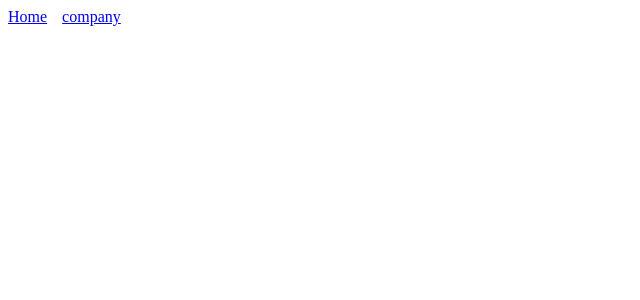
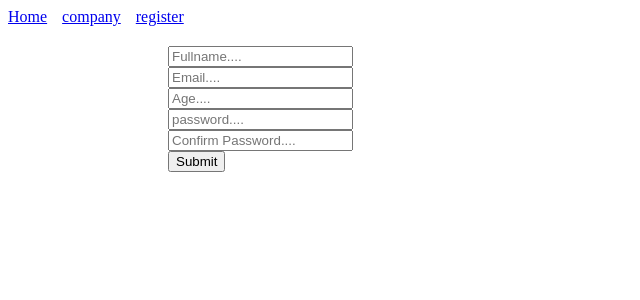
Before and after one commit to mphoChuene/React-practice, a React (Vite) app: page /register in a window 1280 px wide. Before the commit this address had no page. Shown: the top 300 px of the page, without its empty margins (0-640 px from the left). Built offline with nearby package versions, Linux system fonts and the light colour scheme.

Commit message:
react-hook-form inprogress

```diff
--- a/package.json
+++ b/package.json
@@ -15,7 +15,9 @@
     "react": "^18.2.0",
     "react-axios": "^2.0.6",
     "react-dom": "^18.2.0",
-    "react-router-dom": "^6.15.0"
+    "react-hook-form": "^7.45.4",
+    "react-router-dom": "^6.15.0",
+    "yup": "^1.2.0"
   },
   "devDependencies": {
     "@types/react": "^18.2.15",
--- a/src/components/React-forms/Form.jsx
+++ b/src/components/React-forms/Form.jsx
@@ -1,14 +1,19 @@
 import React from 'react'
+import {useForm} from 'react-hook-form'
 
 const Form = () => {
+  const {register,handleSubmit}= useForm()
+  const onSubmit = ()=>{
+    console.log('hellow world!')
+  }
   return (
     <div>
-        <form>
-            <input type="text" placeholder='Fullname....'/>
-            <input type="text" placeholder='Email....'/>
-            <input type="text" placeholder='Age....'/>
-            <input type="password" placeholder='password....'/>
-            <input type="password" placeholder='Confirm Password....'/>
+        <form onSubmit={handleSubmit(onSubmit)} style={{marginLeft: '20vh', marginTop: '20px'}}>
+            <input type="text" placeholder='Fullname....'/> <br/>
+            <input type="text" placeholder='Email....'/><br/>
+            <input type="text" placeholder='Age....'/><br/>
+            <input type="password" placeholder='password....'/><br/>
+            <input type="password" placeholder='Confirm Password....'/><br/>
             <input type="submit" />
         </form>
     </div>
--- a/src/components/react-router-dom/Navbar.jsx
+++ b/src/components/react-router-dom/Navbar.jsx
@@ -10,6 +10,9 @@ const Navbar = () => {
       <Link to="/todo" style={{ padding: "5px" }}>
         TodoList
       </Link>
+      <Link to="/register" style={{ padding: "5px" }}>
+        register
+      </Link>
       {/* <Link to="/fetchApi" style={{ padding: "5px" }}>
         API
       </Link> */}
--- a/src/components/react-router-dom/Routers.jsx
+++ b/src/components/react-router-dom/Routers.jsx
@@ -6,6 +6,7 @@ import { BrowserRouter as Router, Routes, Route } from "react-router-dom";
 import Todo from "../CRUD/Todo";
 import Navbar from "./Navbar";
 import Home from "./pages/Home";
+import Form from "../React-forms/Form";
 import About from "./pages/About";
 
 // resolve the useContext hook and understand the basic
@@ -22,6 +23,7 @@ const Routers = () => {
           <Navbar />
           <Routes>
             <Route path="/" element={<Home />} />
+            <Route path="/register" element={<Form />} />
             {/* <Route path="/fetchApi" element={<FetchData />} /> */}
             <Route path="/about" element={<About />} />
             <Route path="/todo" element={<Todo />} />
--- a/src/components/react-router-dom/pages/Home.jsx
+++ b/src/components/react-router-dom/pages/Home.jsx
@@ -2,6 +2,7 @@ import React, { createContext, useState } from "react";
 import About from "./About";
 import Company from "./Company";
 import Navbar from "./Navbar";
+import Form from "../../React-forms/Form";
 import { BrowserRouter as Router, Routes, Route } from "react-router-dom";
 
 export const userContext = createContext();
@@ -14,6 +15,7 @@ const Home = () => {
           <Navbar />
           <Routes>
             <Route path="/" element={<About />} />
+            <Route path="/register" element={<Form />} />
             <Route path="/company" element={<Company />} />
           </Routes>
         </Router>
--- a/src/components/react-router-dom/pages/Navbar.jsx
+++ b/src/components/react-router-dom/pages/Navbar.jsx
@@ -1,17 +1,18 @@
-import React from 'react'
-import { Link } from 'react-router-dom'
+import React from "react";
+import { Link } from "react-router-dom";
 
 const Navbar = () => {
   return (
     <div>
-      <Link to='/' style={{paddingRight: '15px'}}>
-      Home
+      <Link to="/" style={{ paddingRight: "15px" }}>
+        Home
       </Link>
-      <Link to='/company'>
-      company
+      <Link to="/company" style={{ paddingRight: "15px" }}>
+        company
       </Link>
+      <Link to="/register">register</Link>
     </div>
-  )
-}
+  );
+};
 
-export default Navbar
+export default Navbar;
```
Also changed, not shown: 1 other file (tests, documents, lock files or other folders).
